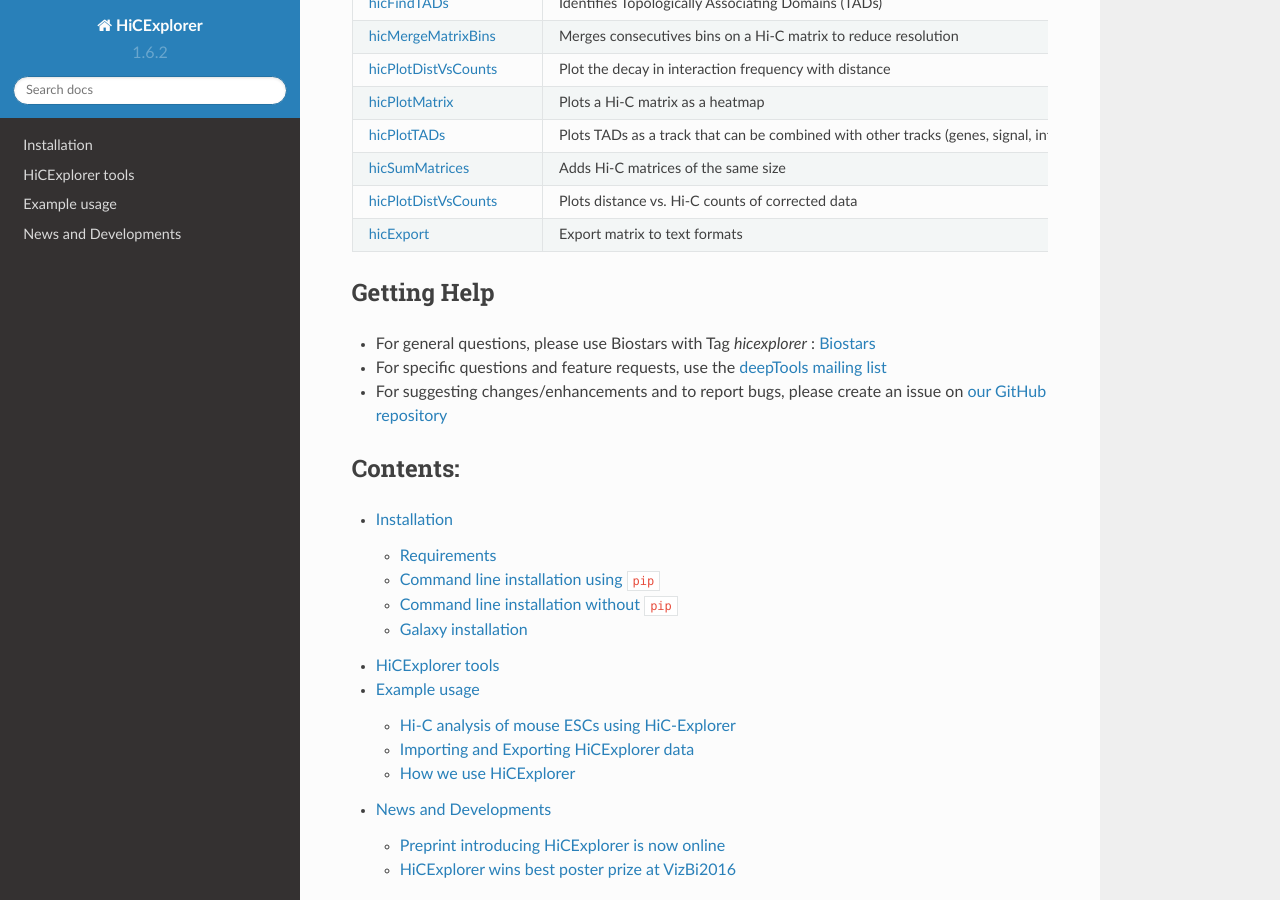
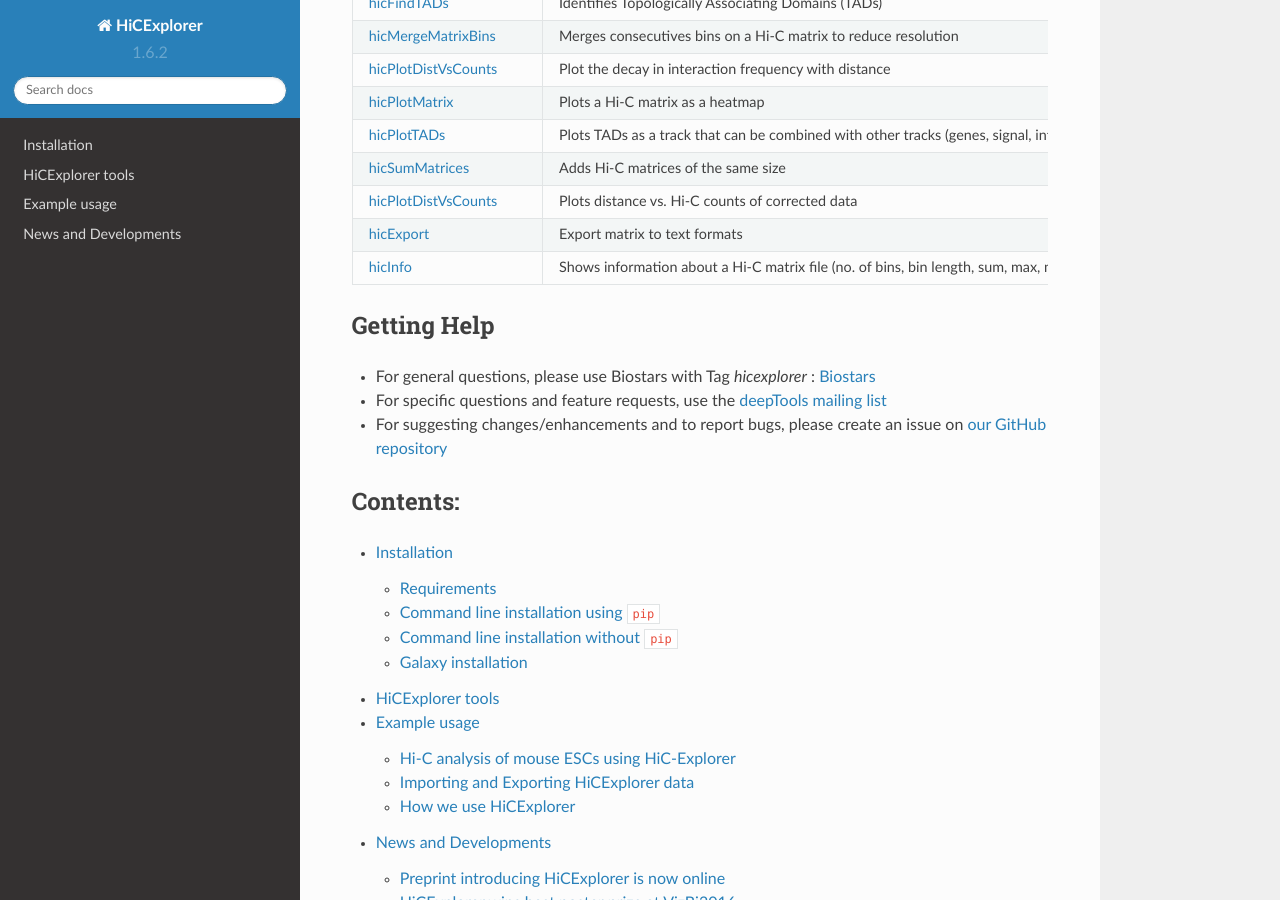
Before and after one commit to deeptools/HiCExplorer, a Sphinx documentation site: the page built from docs/index.rst, in a window 1280 px wide and 900 px high, scrolled down 979 px. Built offline with Sphinx 7.4.7 and the Read the Docs theme 2.0.0, drawn with Linux system fonts in a browser that asks for light colours.

Commit message:
added missing hicInfo reference to documentation main page

```diff
--- a/docs/index.rst
+++ b/docs/index.rst
@@ -29,6 +29,7 @@ tool                            description
 :ref:`hicSumMatrices`            Adds Hi-C matrices of the same size
 :ref:`hicPlotDistVsCounts`       Plots distance vs. Hi-C counts of corrected data
 :ref:`hicExport`                 Export matrix to text formats
+:ref:`hicInfo`                   Shows information about a Hi-C matrix file (no. of bins, bin length, sum, max, min, etc)
 =============================== ===========================================================================================
 
 
```
